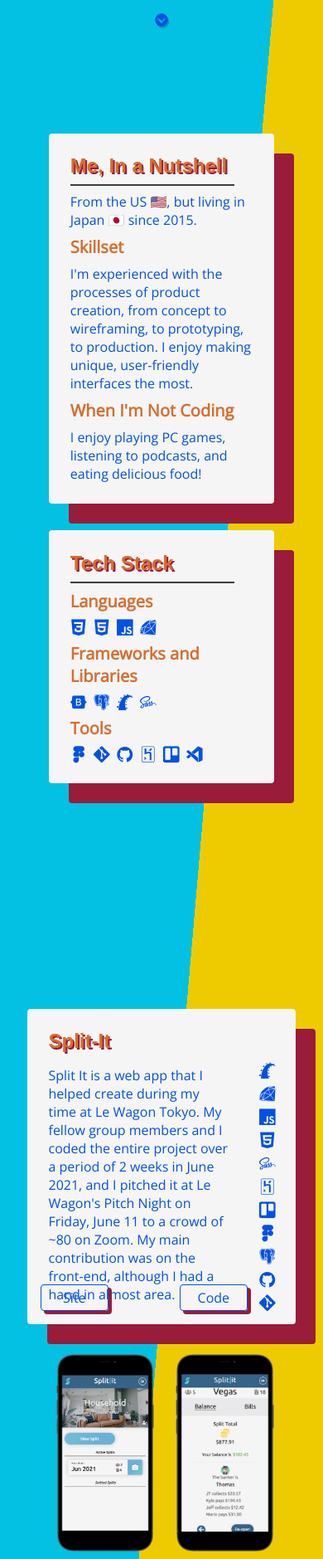
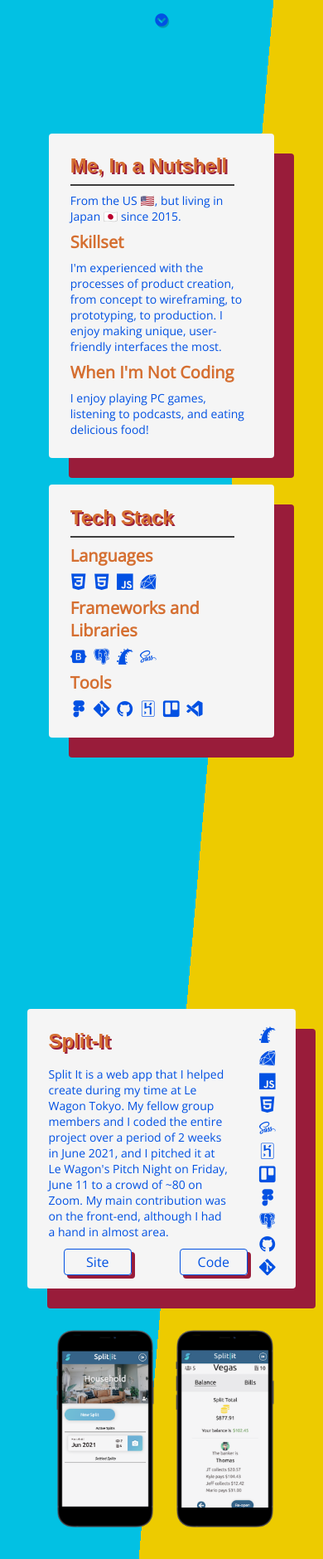
Before and after one commit to typexapex/portfolio-v3, a PHP site: page / in a window 390 px wide. Shown: the part 689-2568 px from the top of the page at 83% size. Run offline with PHP 8.4, Linux system fonts and the light colour scheme; some libraries are stand-ins or nearby versions; some web fonts are replaced.

Commit message:
fixed some spacing for smaller screen size phones

```diff
--- a/css/about-card.css
+++ b/css/about-card.css
@@ -24,6 +24,6 @@
   }
 
   .about-card p {
-    font-size: 1em;
+    font-size: .875em;
   }
 }
--- a/css/project-card.css
+++ b/css/project-card.css
@@ -118,6 +118,7 @@
 
   .project-left p {
     margin-bottom: 0;
+    font-size: .875em;
   }
 
   .button {
@@ -126,7 +127,7 @@
   }
 
   #site {
-    right: 750%;
+    right: 650%;
   }
 
   #code {
--- a/index.html
+++ b/index.html
@@ -9,9 +9,9 @@
   <link rel="stylesheet" href="//use.fontawesome.com/releases/v5.0.7/css/all.css">
 </head>
 <body>
-  <div class="content-wrapper">
+  <div class="content-wrapper" id="top">
 <!-- BEGIN TOPNAV (MENU) -->
-    <div class="menu" id="top">
+    <div class="menu">
       <input type="checkbox" id="check">
       <label for="check" class="open"><i class="fas fa-bars" style="color: var(--yellow);"></i></label>
       <nav>
```
